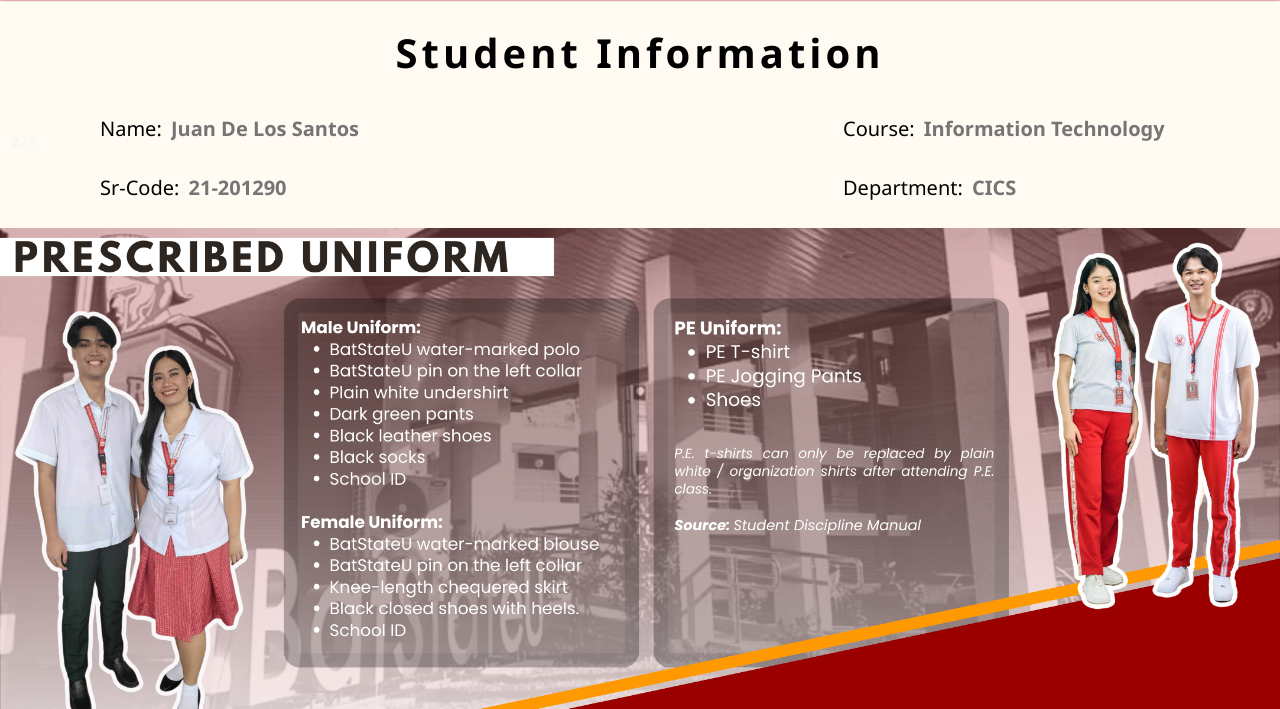
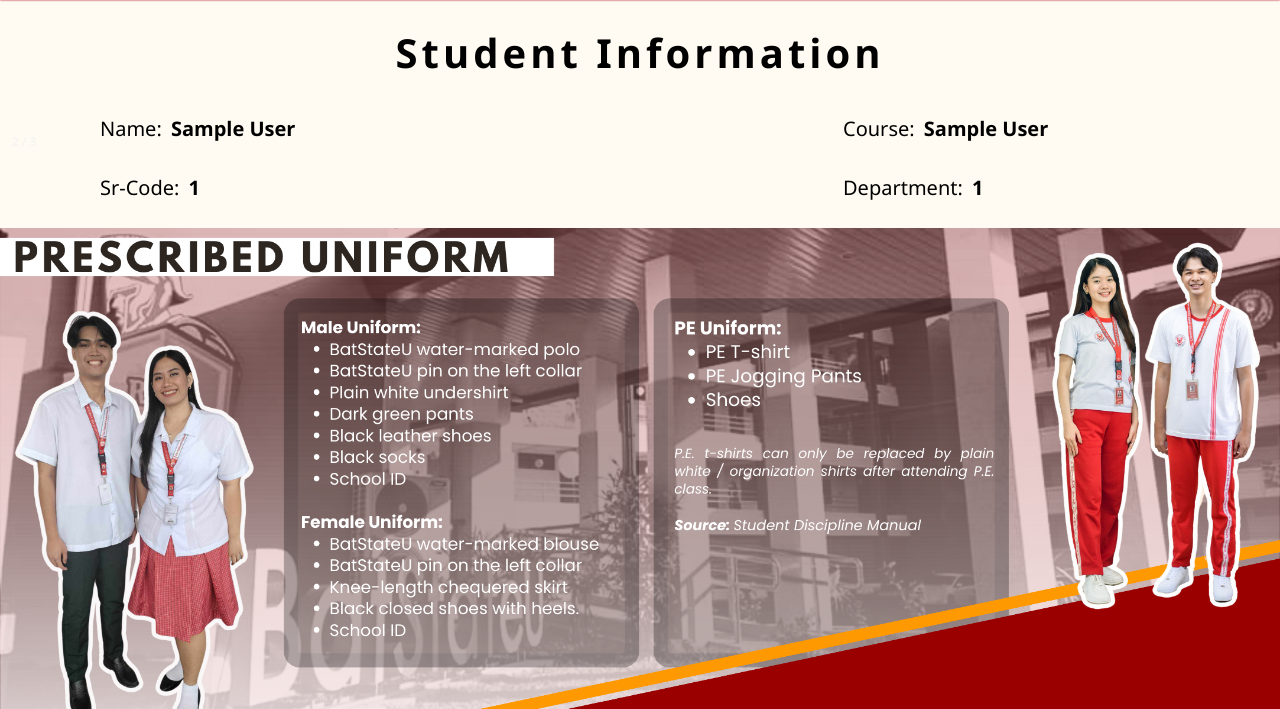
Before and after one commit to niellecuevas/sia-project, a PHP site: page /studentHomepage.php in a window 1280 px wide. Shown: the part 60-769 px from the top of the page. Run offline with PHP 8.4, Linux system fonts and the light colour scheme; the visitor is signed in with stand-in values (Sample User, id 1).

Commit message:
Connection to Student Information

```diff
--- a/SIA FINAL PROJECT/php/actlogin.php
+++ b/SIA FINAL PROJECT/php/actlogin.php
@@ -90,6 +90,12 @@ if (isset($_POST['id']) && isset($_POST['password']) && isset($_POST['role'])) {
                 $_SESSION['CourseName'] = $user['CourseName'];
                 $_SESSION['Department'] = $user['Department'];
 
+                $middleInitial = !empty($user['MiddleName']) ? strtoupper(substr($user['MiddleName'], 0, 1) . '.') : '';
+                $fullName = $user['FirstName'] . ' ' . $middleInitial . ' ' . $user['LastName'];
+
+                // Store the combined FullName in the session
+                $_SESSION['FullName'] = $fullName;
+
                 header("Location: ../studentHomepage.php");
                 exit();
             }
--- a/SIA FINAL PROJECT/studentHomepage.php
+++ b/SIA FINAL PROJECT/studentHomepage.php
@@ -51,17 +51,17 @@
           <div class="nameNsrcode">
           <form>
           <label for="name">Name:</label>
-              <input type="text" class="info" id="name" name="name" placeholder="Juan De Los Santos"><br><br>
+          <input type="text" class="info" id="name" name="name" value="<?php echo $_SESSION['FullName']; ?>"><br><br>
           <label for="srcode" id="adjustSrcode">Sr-Code:</label>
-              <input type="text"  class="info" id="srcode" name="srcode" placeholder="21-201290"><br><br>
+          <input type="text" class="info" id="srcode" name="srcode" value="<?php echo $_SESSION['SRCode']; ?>"><br><br>
       </form>
       </div>
           <div class="courseNdept">
       <form>
         <label for="course">Course:</label>
-            <input type="text" class="info" id="course" name="course" placeholder="Information Technology"><br><br>
+        <input type="text" class="info" id="course" name="course" value="<?php echo $_SESSION['CourseName']; ?>"><br><br>
         <label for="department" id="adjustDept">Department:</label>
-            <input type="text" class="info" id="department" name="department" placeholder="CICS"><br><br>
+        <input type="text" class="info" id="department" name="department" value="<?php echo $_SESSION['Department']; ?>"><br><br>
       </form>
           </div>
         </div>
```
Lines whose indentation alone changed are shown as unchanged.
